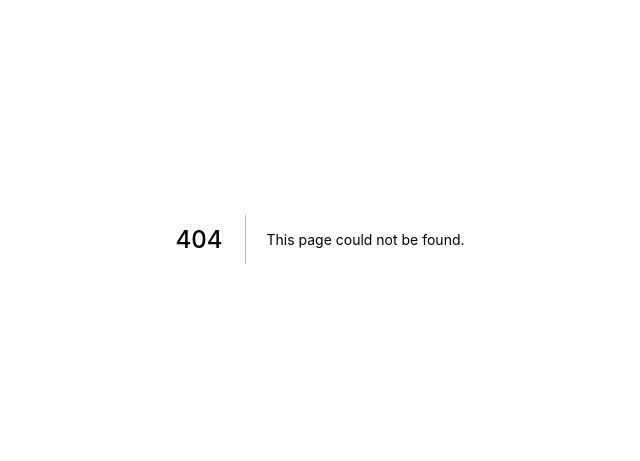
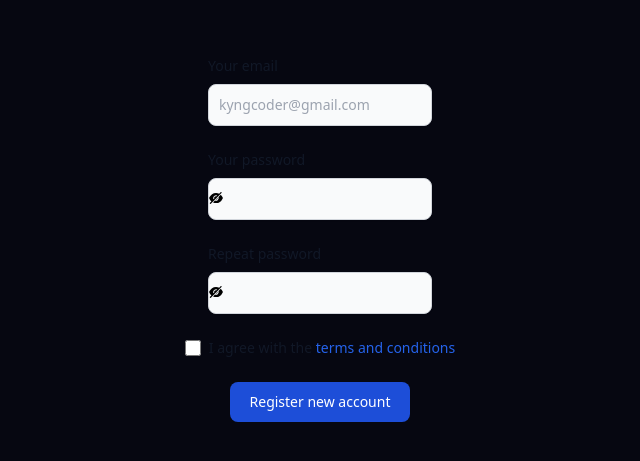
Before and after one commit to KyngCoder/finetic, a Next.js app: page /registration/signup in a window 1280 px wide. Before the commit this address had no page. Shown: the part 161-622 px from the top of the page, without its empty margins (320-960 px from the left). Built offline with nearby package versions, Linux system fonts and the light colour scheme.

Commit message:
registration

```diff
--- a/package.json
+++ b/package.json
@@ -9,6 +9,8 @@
     "lint": "next lint"
   },
   "dependencies": {
+    "@emotion/styled": "^11.9.3",
+    "framer-motion": "^6.5.1",
     "next": "12.2.2",
     "react": "18.2.0",
     "react-dom": "18.2.0",
--- a/pages/index.tsx
+++ b/pages/index.tsx
@@ -9,7 +9,7 @@
 
 const Home: NextPage = () => {
   return (
-    <div className="back color h-screen  overflow-x-hidden">
+    <div className="back color h-screen  overflow-x-hidden select-none">
       <Head>
         <title>Create Next App</title>
         <meta name="description" content="Generated by create next app" />
--- /dev/null
+++ b/pages/registration/signin.tsx
@@ -0,0 +1,64 @@
+import React, { useState } from "react";
+import {AiFillEye,AiFillEyeInvisible} from 'react-icons/ai'
+
+const signin = () => {
+  const [email, setEmail] = useState();
+
+  const [password, setPassword] = useState();
+
+  const [show, setShow] = useState(false);
+
+  return (
+    <form className="h-screen w-screen flex justify-center items-center flex-col back">
+      <div className="mb-6">
+        <label
+          htmlFor="email"
+          className="block mb-2 text-sm font-medium text-gray-900 dark:text-gray-300"
+        >
+          Your email
+        </label>
+        <input
+          type="email"
+          id="email"
+          className="shadow-sm bg-gray-50 border border-gray-300 text-gray-900 text-sm rounded-lg focus:ring-blue-500 focus:border-blue-500 block w-full p-2.5 dark:bg-gray-700 dark:border-gray-600 dark:placeholder-gray-400 dark:text-white dark:focus:ring-blue-500 dark:focus:border-blue-500 dark:shadow-sm-light"
+          placeholder="name@flowbite.com"
+          required={true}
+        />
+      </div>
+      <div className="mb-6 relative">
+        <label
+          htmlFor="password"
+          className="block mb-2 text-sm font-medium text-gray-900 dark:text-gray-300"
+        >
+          Your password
+        </label>
+        <input
+          type={show ? "text" : "password"}
+          id="password"
+          className="shadow-sm bg-gray-50 border border-gray-300 text-gray-900 text-sm rounded-lg focus:ring-blue-500 focus:border-blue-500 block w-full p-2.5 dark:bg-gray-700 dark:border-gray-600 dark:placeholder-gray-400 dark:text-white dark:focus:ring-blue-500 dark:focus:border-blue-500 dark:shadow-sm-light "
+          required={true}
+        />
+        {show ? (
+          <AiFillEye
+            className="absolute top-10   right-5"
+            onClick={() => setShow(!show)}
+          />
+        ) : (
+          <AiFillEyeInvisible
+            className="absolute top-10   right-5"
+            onClick={() => setShow(!show)}
+          />
+        )}
+      </div>
+
+      <button
+        type="submit"
+        className="text-white bg-blue-700 hover:bg-blue-800 focus:ring-4 focus:outline-none focus:ring-blue-300 font-medium rounded-lg text-sm px-5 py-2.5 text-center dark:bg-blue-600 dark:hover:bg-blue-700 dark:focus:ring-blue-800"
+      >
+        Login
+      </button>
+    </form>
+  );
+};
+
+export default signin;
--- /dev/null
+++ b/pages/registration/signup.tsx
@@ -0,0 +1,60 @@
+import React, { useState, useEffect } from "react";
+import {AiFillEye,AiFillEyeInvisible} from 'react-icons/ai'
+
+const signup = () => {
+
+  const [email, setEmail] = useState("");
+  const [confirmPassword, setConfirmPassword] = useState("");
+  const [password, setPassword] = useState("");
+
+  const [show, setShow] = useState(false);
+
+
+  const fire = () => {
+    alert('hey')
+    alert(email)
+    alert(password)
+    alert(confirmPassword)
+  }
+
+  return (
+
+<form className="h-screen w-screen flex justify-center items-center flex-col back">
+  <div className="mb-6">
+    <label htmlFor="email" className="block mb-2 text-sm font-medium text-gray-900 dark:text-gray-300">Your email</label>
+
+    <input type="email" id="email" className="shadow-sm bg-gray-50 border border-gray-300 text-gray-900 text-sm rounded-lg focus:ring-blue-500 focus:border-blue-500 block w-full p-2.5 dark:bg-gray-700 dark:border-gray-600 dark:placeholder-gray-400 dark:text-white dark:focus:ring-blue-500 dark:focus:border-blue-500 dark:shadow-sm-light" placeholder="kyngcoder@gmail.com" value={email} onChange={()=>setEmail(event?.target.value)}  required={true} />
+
+  </div>
+  <div className="mb-6 relative">
+    <label htmlFor="password" className="block mb-2 text-sm font-medium text-gray-900 dark:text-gray-300">Your password</label>
+    <input  type={show ? "text" : "password"} id="password" className="shadow-sm bg-gray-50 border border-gray-300 text-gray-900 text-sm rounded-lg focus:ring-blue-500 focus:border-blue-500 block w-full p-2.5 dark:bg-gray-700 dark:border-gray-600 dark:placeholder-gray-400 dark:text-white dark:focus:ring-blue-500 dark:focus:border-blue-500 dark:shadow-sm-light " required={true} onChange={()=>setPassword(event?.target.value)}/>
+    {show?
+    <AiFillEye  className="absolute top-10   right-15" onClick={()=>setShow(!show)}  />
+    :
+<AiFillEyeInvisible  className="absolute top-10   right-15"  onClick={()=>setShow(!show)}  />
+     }
+
+  </div>
+  <div className="mb-6 relative">
+    <label htmlFor="repeat-password"  className="block mb-2 text-sm font-medium text-gray-900 dark:text-gray-300">Repeat password</label>
+    <input    type={show ? "text" : "password"} id="repeat-password" className="shadow-sm  bg-gray-50 border border-gray-300 text-gray-900 text-sm rounded-lg focus:ring-blue-500 focus:border-blue-500 block w-full p-2.5 dark:bg-gray-700 dark:border-gray-600 dark:placeholder-gray-400 dark:text-white dark:focus:ring-blue-500 dark:focus:border-blue-500 dark:shadow-sm-light " required={true} />
+    {show?
+    <AiFillEye  className="absolute top-10   right-15" onClick={()=>setShow(!show)}  />
+    :
+<AiFillEyeInvisible  className="absolute top-10   right-15"  onClick={()=>setShow(!show)}  />
+     }
+  </div>
+  <div className="flex items-start mb-6">
+    <div className="flex items-center h-5">
+      <input id="terms" type="checkbox" value="" className="w-4 h-4 bg-gray-50 rounded border border-gray-300 focus:ring-3 focus:ring-blue-300 dark:bg-gray-700 dark:border-gray-600 dark:focus:ring-blue-600 dark:ring-offset-gray-800" required={true} onChange={()=>setConfirmPassword(event?.target.value)}/>
+    </div>
+    <label htmlFor="terms" className="ml-2 text-sm font-medium text-gray-900 dark:text-gray-300">I agree with the <a href="#" className="text-blue-600 hover:underline dark:text-blue-500">terms and conditions</a></label>
+  </div>
+  <button type="submit" className="text-white bg-blue-700 hover:bg-blue-800 focus:ring-4 focus:outline-none focus:ring-blue-300 font-medium rounded-lg text-sm px-5 py-2.5 text-center dark:bg-blue-600 dark:hover:bg-blue-700 dark:focus:ring-blue-800" onClick={fire}>Register new account</button>
+</form>
+
+  );
+};
+
+export default signup;
```
Also changed, not shown: pages/api/login.tsx (added), pages/api/signin.tsx (added), 2 other files (tests, documents, lock files or other folders).
